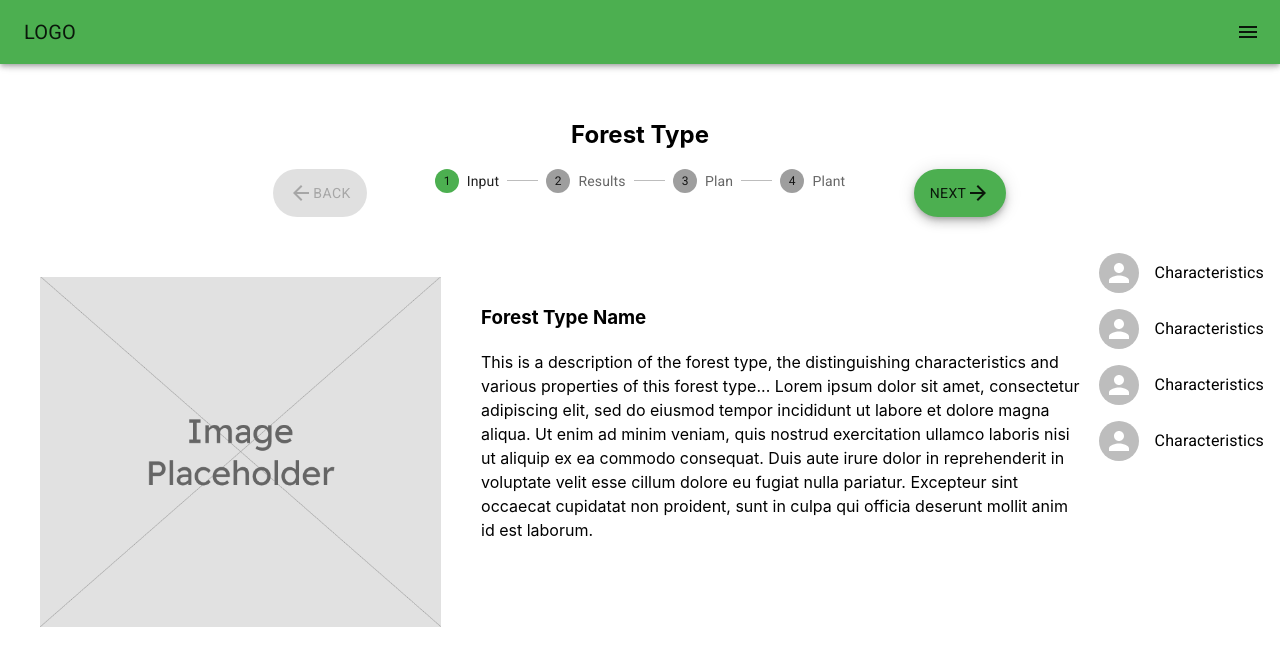
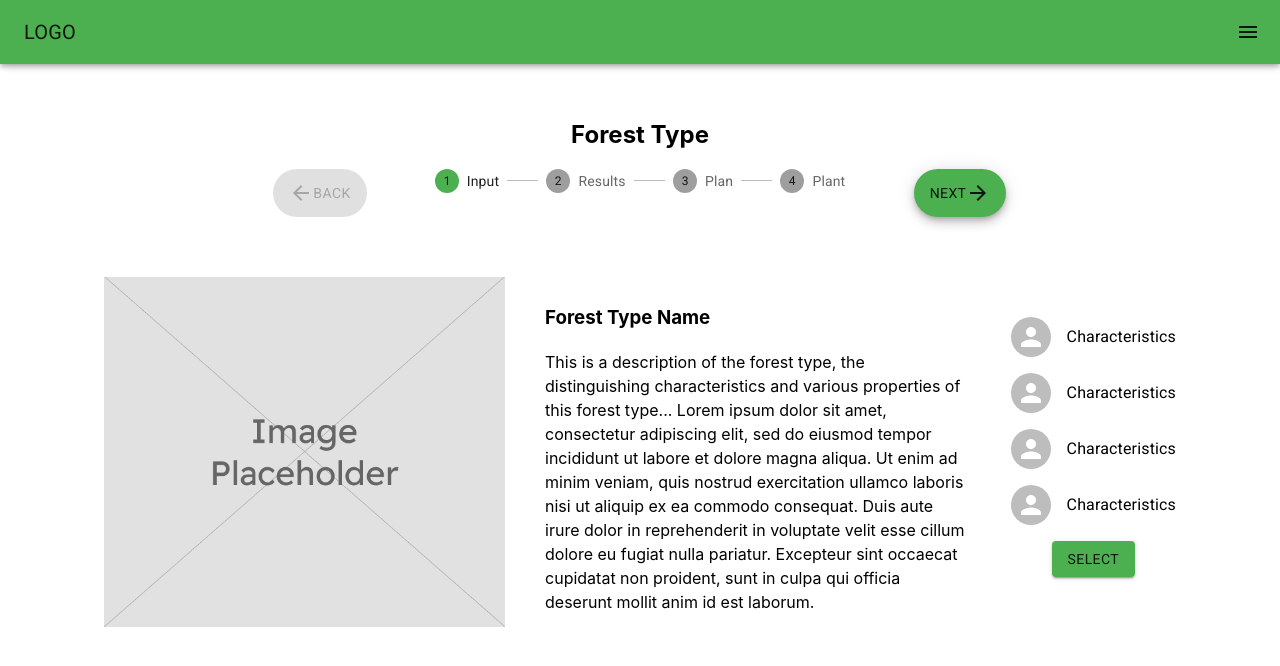
Before and after one commit to winterNebs/little-forests, a React (Create React App) app in the folder client/: page /results-page in a window 1280 px wide. Shown: the top 666 px of the page. Built offline with nearby package versions, Linux system fonts and the light colour scheme.

Commit message:
minor changes to forest results page

```diff
--- a/client/src/components/ForestTypeContainer.tsx
+++ b/client/src/components/ForestTypeContainer.tsx
@@ -2,6 +2,7 @@ import * as React from 'react';
 import { Grid, Button, Stack, Divider } from '@mui/material';
 import { ForestContainerValues } from './Pages/BuilderPage';
 import placeholderImage from '../placeholder.jpg';
+import { Link } from 'react-router-dom';
 
 const ForestTypeContainer = (props: ForestContainerValues) => {
 
@@ -31,10 +32,10 @@ const ForestTypeContainer = (props: ForestContainerValues) => {
                 alignItems="center"
                 >
                     <Grid item>
-                        <Button variant="contained">More Info</Button>
+                        <Button component={Link} to='/results-page' variant="contained">More Info</Button>
                     </Grid>
                     <Grid item>
-                        <Button variant="contained">Select</Button>
+                        <Button component={Link} to='/plant-list' variant="contained">Select</Button>
                     </Grid>
                 </Grid>
                 <Divider light />
--- a/client/src/components/Pages/BuilderPage.tsx
+++ b/client/src/components/Pages/BuilderPage.tsx
@@ -167,6 +167,7 @@ export default function BuilderPage() {
 
 	return (
 		<>
+			<AccountHeader />
 			<Grid
             container
             style = {{ marginTop: '10vh', marginBottom: '20vh'}}
--- a/client/src/components/Pages/ForestResultsPage.tsx
+++ b/client/src/components/Pages/ForestResultsPage.tsx
@@ -1,7 +1,8 @@
 import React from 'react'
 import { styled } from '@mui/material/styles';
-import Grid from '@mui/material/Grid';
+import { Grid, Container } from '@mui/material';
 import Typography from '@mui/material/Typography';
+import Button from '@mui/material/Button';
 import List from '@mui/material/List';
 import ListItem from '@mui/material/ListItem';
 import ListItemAvatar from '@mui/material/ListItemAvatar';
@@ -11,6 +12,7 @@ import ProgressStepper from '../ProgressStepper';
 import AccountHeader from '../common/AccountHeader';
 import ImagePlaceholder from './images/image-placeholder.png';
 import './ForestResultsPage.css';
+import { Link } from 'react-router-dom';
 
 function generate(element: React.ReactElement) {
   return [0, 1, 2, 3].map((value) =>
@@ -35,6 +37,7 @@ export default function ForestResultsList() {
       <h2>Forest Type</h2>
       <ProgressStepper />
       <br />
+      <Container sx={{display:"flex", flexDirection:"column", alignItems:"center"}}>
         <div className="top-half">
           <img src={ImagePlaceholder} alt="Image placeholder" style={{ padding: 40, width: 500, height: 350 }} />
           <div className="text">
@@ -46,7 +49,7 @@ export default function ForestResultsList() {
             </p>
           </div>
 
-        <div className="characteristic-list">
+          <Container sx={{ display:"flex", flexDirection:"column", alignItems:"center", jutifyContent:"center", marginTop:8 }} className="characteristic-list">
             <Demo>
               <List dense={dense}>
                 {generate(
@@ -63,8 +66,12 @@ export default function ForestResultsList() {
                 )}
               </List>
             </Demo>
+            <Button component={Link} to='/plant-list' sx={{ marginBottom:2 }} variant="contained" >Select</Button>
+          </Container>
+
+
         </div>
-      </div>
+      </Container>
 
     </div>
   );
```
Lines whose indentation alone changed are shown as unchanged.
